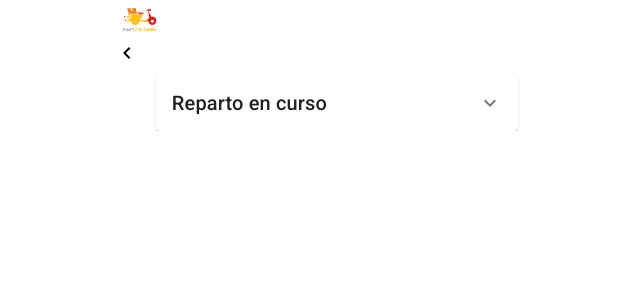
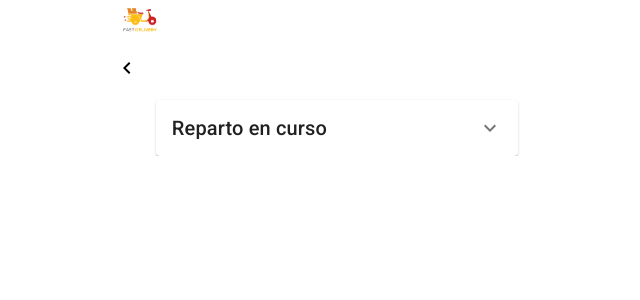
Before and after one commit to MatiasNasif/Fast-delivery, a Next.js app in the folder client/: page /views/current-distribution in a window 1280 px wide. Shown: the top 300 px of the page, without its empty margins (303-943 px from the left). Built offline with nearby package versions, Linux system fonts and the light colour scheme.

Commit message:
feat: add arrow composited

```diff
--- /dev/null
+++ b/client/src/components/ArrowApp.tsx
@@ -0,0 +1,11 @@
+import { Box } from '@mui/material';
+import KeyboardArrowLeftIcon from '@mui/icons-material/KeyboardArrowLeft';
+import styles from '../styles/ArrowApp.module.css';
+
+export default function ArrowApp() {
+  return (
+    <Box className={styles.container_icon_arrow}>
+      <KeyboardArrowLeftIcon className={styles.icon_arrow} />
+    </Box>
+  );
+}
--- a/client/src/pages/views/current-distribution.tsx
+++ b/client/src/pages/views/current-distribution.tsx
@@ -1,7 +1,6 @@
 import styles from '../../styles/CurrentDistribution.module.css';
 import Image from 'next/image';
 import brand from '../../assets/brand.png';
-import KeyboardArrowLeftIcon from '@mui/icons-material/KeyboardArrowLeft';
 import ExpandMoreIcon from '@mui/icons-material/ExpandMore';
 import maps from '../../assets/maps.png';
 import dummyData from '../../dummy-data/package-dummy.json';
@@ -14,6 +13,7 @@ import {
   AccordionDetails,
   Typography,
 } from '@mui/material';
+import ArrowApp from '@/components/ArrowApp';
 
 export default function CurrentDistribution() {
   return (
@@ -22,9 +22,7 @@ export default function CurrentDistribution() {
         <Image className={styles.header_container_image} src={brand} alt="brand" />
       </Box>
 
-      <Box className={styles.container_icon_arrow}>
-        <KeyboardArrowLeftIcon className={styles.icon_arrow} />
-      </Box>
+      <ArrowApp />
 
       <Box className={styles.container_accordion}>
         <Accordion>
--- /dev/null
+++ b/client/src/styles/ArrowApp.module.css
@@ -0,0 +1,11 @@
+.container_icon_arrow {
+    display: flex;
+    justify-content: flex-start;
+    margin-top: 15px;
+    margin-bottom: 20px;
+  }
+
+  .icon_arrow {
+    width: 26px;
+    height: 26px;
+  }
--- a/client/src/styles/CurrentDistribution.module.css
+++ b/client/src/styles/CurrentDistribution.module.css
@@ -10,17 +10,6 @@
   margin-bottom: 5px;
   width: 51px;
   height: 32px;
-}
-
-.container_icon_arrow {
-  display: flex;
-  justify-content: flex-start;
-  margin-bottom: 10px;
-}
-
-.icon_arrow {
-  width: 26px;
-  height: 26px;
 }
 
 .container_accordion {
```
